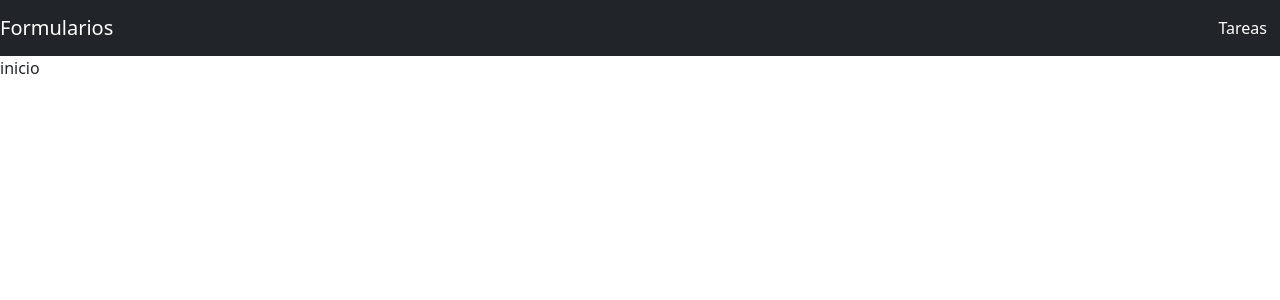
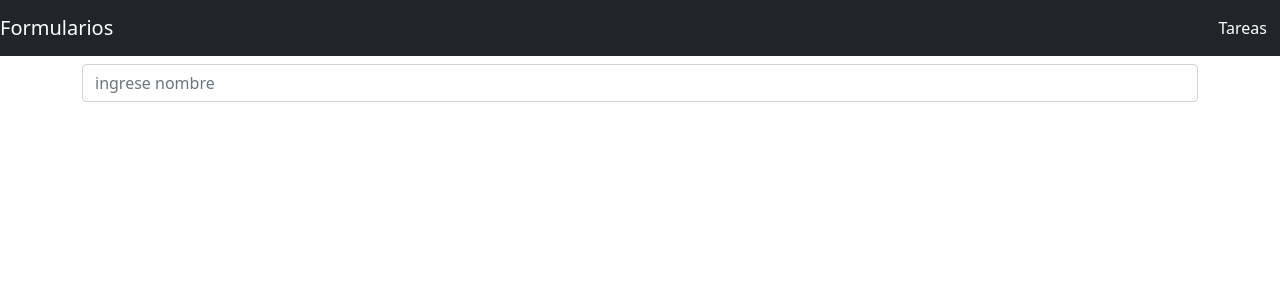
Before and after one commit to AngelIsaiRB/Vue-Forms, a Vue app: page / in a window 1280 px wide. Shown: the top 300 px of the page. Built offline with nearby package versions, Linux system fonts and the light colour scheme.

Commit message:
v-model text

```diff
--- a/src/App.vue
+++ b/src/App.vue
@@ -1,6 +1,8 @@
 <template>
     <NavbarVue/>
-    <router-view/>
+    <div class="container">
+      <router-view/>
+    </div>
 </template>
 
 <script>
--- a/src/components/Navbar.vue
+++ b/src/components/Navbar.vue
@@ -11,7 +11,11 @@
     </div>
 </template>
 
+<script>
+export default {
 
+}
+</script>
 
 
 <style>
--- a/src/views/Home.vue
+++ b/src/views/Home.vue
@@ -1,7 +1,12 @@
 <template>
-  <div class="home">
-   inicio
-  </div>
+  <form >
+    <input type="text"
+      class="form-control my-2"
+      placeholder="ingrese nombre"
+      v-model="tarea.nombre"
+      >
+  </form>
+  <p>{{tarea.nombre}}</p>
 </template>
 
 <script>
@@ -11,6 +16,13 @@ export default {
   name: 'Home',
   components: {
 
-  }
+  },
+  data() {
+    return {
+      tarea: {
+        nombre:""
+      }
+    }
+  },
 }
 </script>
```
